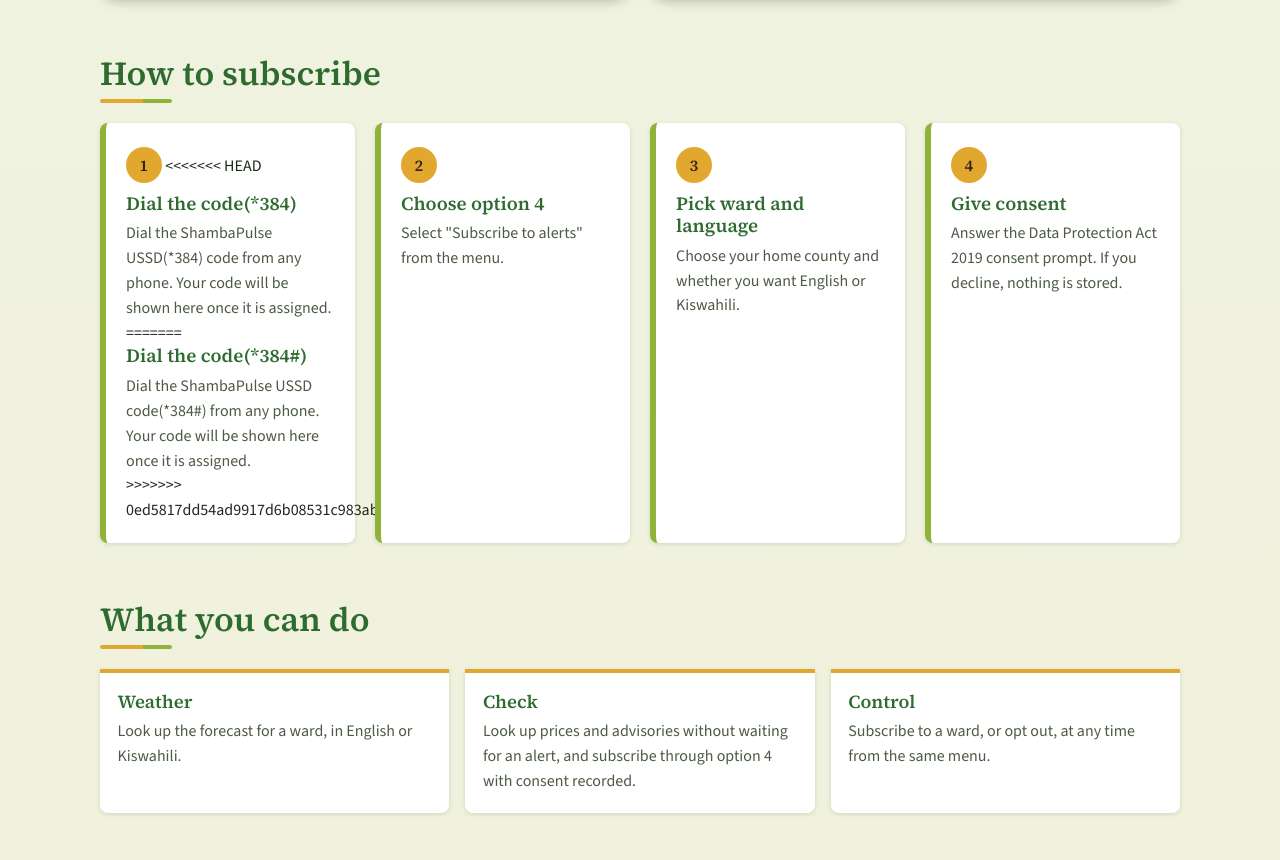
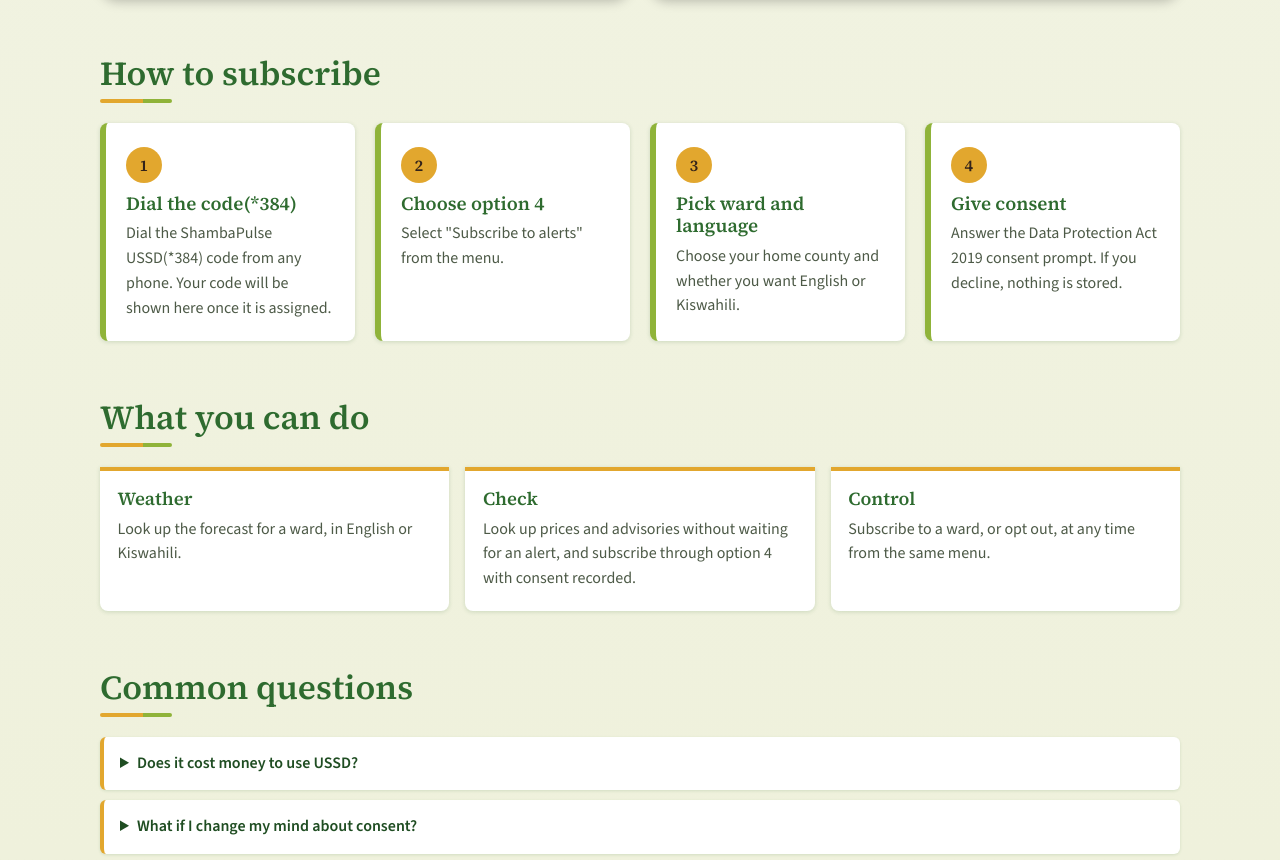
Before and after one commit to japhetokinanga-hash/ShambaPulse, a plain HTML site: page ussd.html in a window 1280 px wide. Shown: the part 1555-2415 px from the top of the page. Drawn offline with nearby package versions, Linux system fonts and the light colour scheme.

Commit message:
latest work

```diff
--- a/ussd.html
+++ b/ussd.html
@@ -105,13 +105,8 @@
         <h2>How to subscribe</h2>
         <ol>
             <li>
-<<<<<<< HEAD
                 <h3>Dial the code(*384)</h3>
                 <p>Dial the ShambaPulse USSD(*384) code from any phone. Your code will be shown here once it is assigned.</p>
-=======
-                <h3>Dial the code(*384#)</h3>
-                <p>Dial the ShambaPulse USSD code(*384#) from any phone. Your code will be shown here once it is assigned.</p>
->>>>>>> 0ed5817dd54ad9917d6b08531c983ab4258a2719
             </li>
             <li>
                 <h3>Choose option 4</h3>
```
